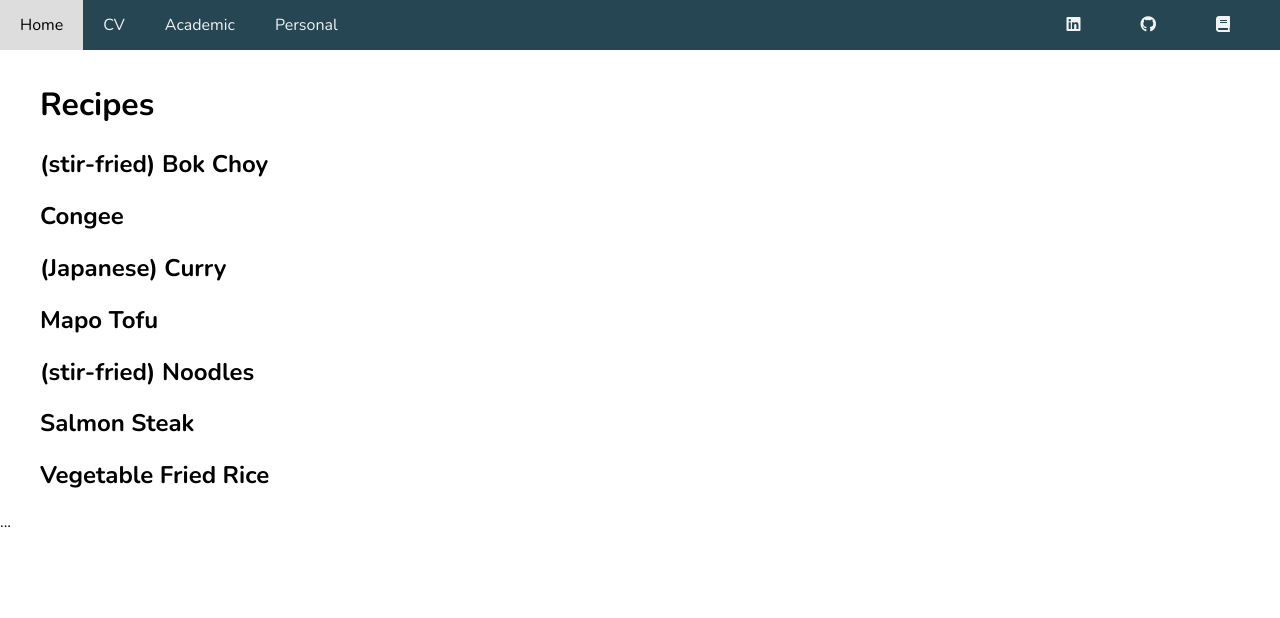
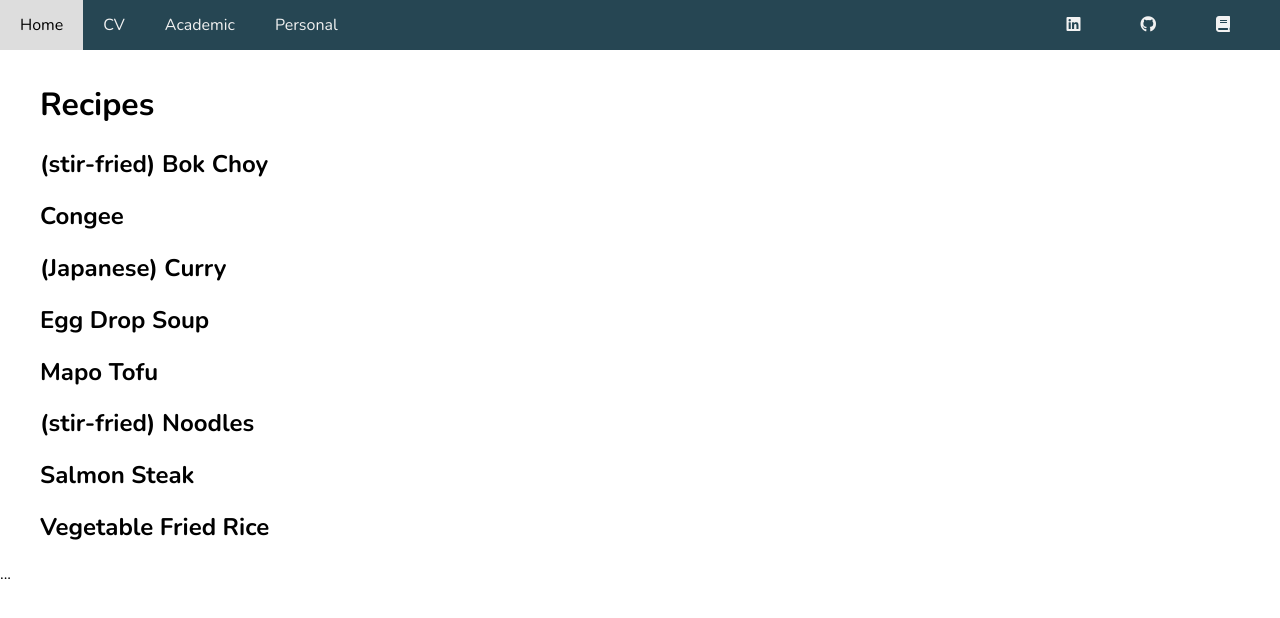
Before and after one commit to ec5ug/ec5ug.github.io, a Jekyll site: the page built from pages/recipes.md, in a window 1280 px wide. Shown: the top 618 px of the page. Built offline with Jekyll 4.4.1, drawn with Linux system fonts in a browser that asks for light colours.

Commit message:
adding recipe item

```diff
--- a/pages/recipes.md
+++ b/pages/recipes.md
@@ -8,6 +8,7 @@ title: IRT
 ## (stir-fried) Bok Choy
 ## Congee
 ## (Japanese) Curry
+## Egg Drop Soup
 ## Mapo Tofu
 ## (stir-fried) Noodles
 ## Salmon Steak
```
